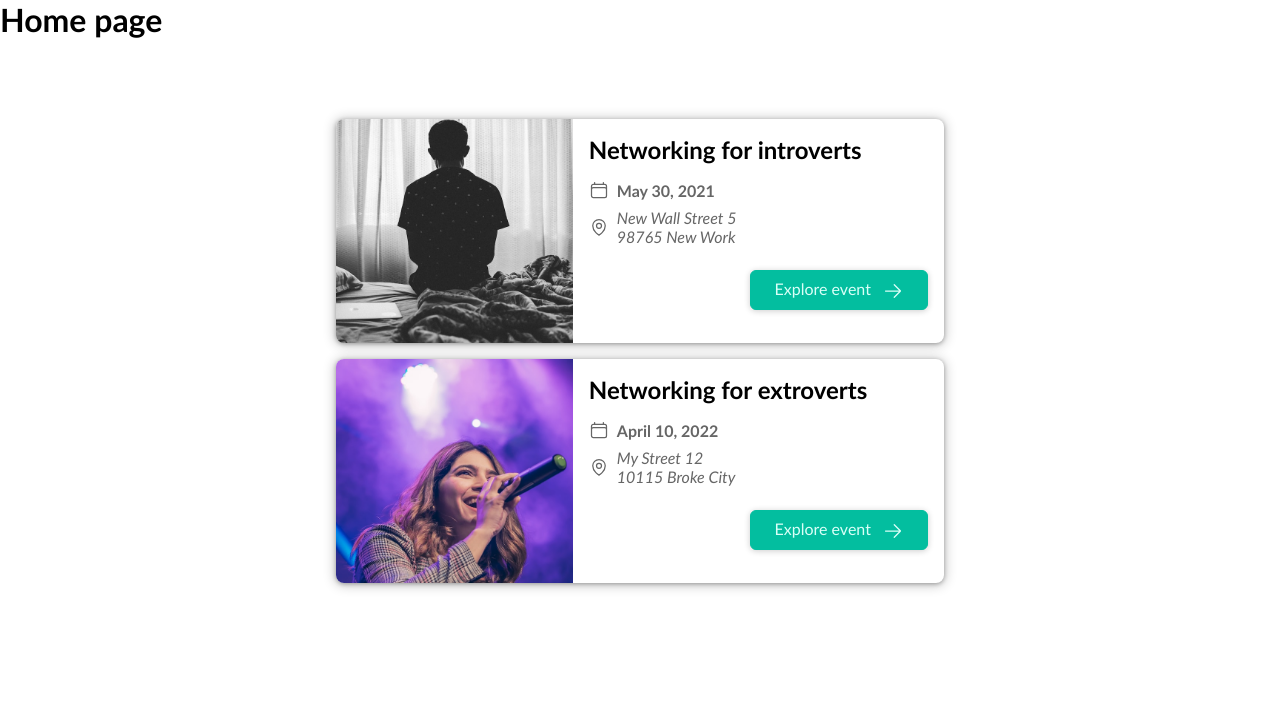
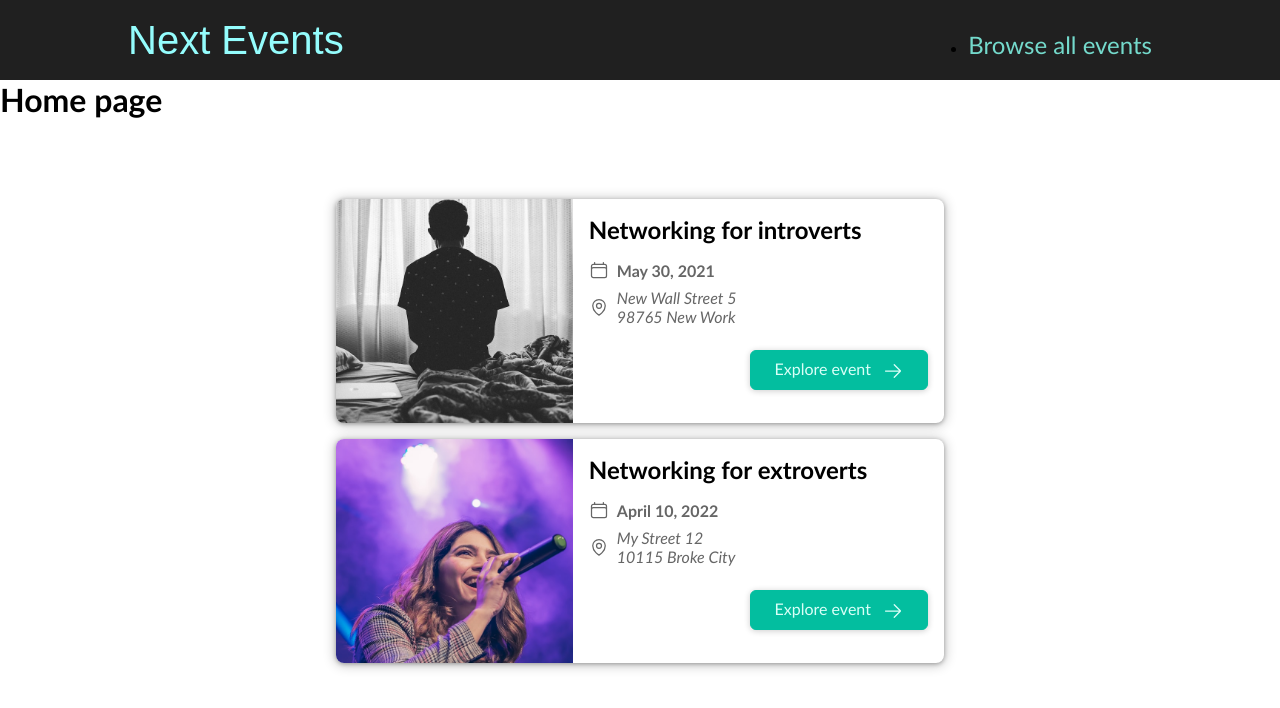
Before and after one commit to uxmoon/nextjs-project-routing, a Next.js app: page / in a window 1280 px wide. Shown: the top 708 px of the page. Built offline with nearby package versions, Linux system fonts and the light colour scheme.

Commit message:
Add layout comonent for header

```diff
--- /dev/null
+++ b/components/layout/Layout.js
@@ -0,0 +1,10 @@
+import MainHeader from './MainHeader';
+
+export default function Layout(props) {
+  return (
+    <>
+      <MainHeader />
+      <main>{props.children}</main>
+    </>
+  );
+}
--- /dev/null
+++ b/components/layout/MainHeader.js
@@ -0,0 +1,19 @@
+import Link from 'next/link';
+import styles from '@/styles/MainHeader.module.css';
+
+export default function MainHeader() {
+  return (
+    <header className={styles.header}>
+      <div className={styles.logo}>
+        <Link href='/'>Next Events</Link>
+      </div>
+      <nav className={styles.navigation}>
+        <ul>
+          <li>
+            <Link href='/events'>Browse all events</Link>
+          </li>
+        </ul>
+      </nav>
+    </header>
+  );
+}
--- a/pages/_app.js
+++ b/pages/_app.js
@@ -1,5 +1,10 @@
-import '@/styles/globals.css'
+import Layout from '@/components/layout/Layout';
+import '@/styles/globals.css';
 
 export default function App({ Component, pageProps }) {
-  return <Component {...pageProps} />
+  return (
+    <Layout>
+      <Component {...pageProps} />
+    </Layout>
+  );
 }
--- /dev/null
+++ b/styles/MainHeader.module.css
@@ -0,0 +1,41 @@
+.header {
+  width: 100%;
+  display: flex;
+  justify-content: space-between;
+  align-items: baseline;
+  padding: 1rem 10%;
+  height: 5rem;
+  background-color: #202020;
+}
+
+.logo {
+  font-size: 1.5rem;
+  color: white;
+  font-family: 'Fira', sans-serif;
+  height: 100%;
+  display: flex;
+  justify-content: center;
+  align-items: center;
+  color: #94fdfd;
+}
+
+.logo a {
+  text-decoration: none;
+  color: #94fdfd;
+}
+
+.navigation a {
+  text-decoration: none;
+  color: #74dacc;
+  font-size: 1rem;
+}
+
+@media (min-width: 768px) {
+  .logo {
+    font-size: 2.5rem;
+  }
+
+  .navigation a {
+    font-size: 1.5rem;
+  }
+}
```
